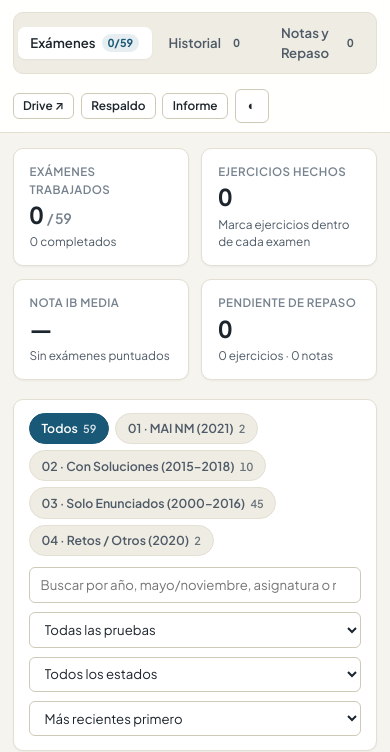
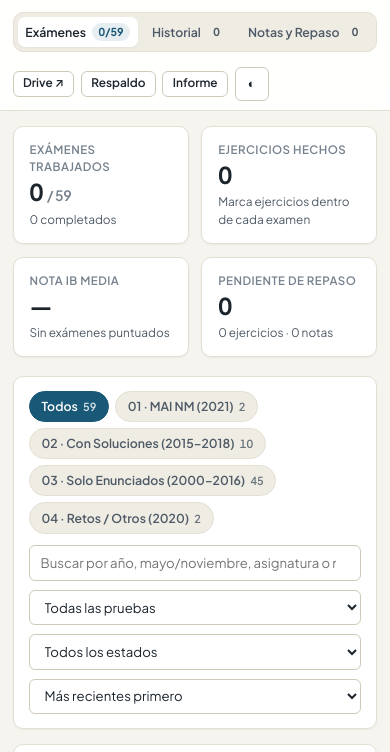
Before and after one commit to carlosssainz/ib-mai-tracker, a plain HTML site: page index.html in a window 390 px wide. Shown: the part 65-817 px from the top of the page. Drawn offline with Linux system fonts and the light colour scheme.

Commit message:
style: polish initial paint opacity and mobile navigation layout

```diff
--- a/styles.css
+++ b/styles.css
@@ -233,6 +233,7 @@ button {
   display: inline-flex;
   align-items: center;
   gap: 0.4rem;
+  white-space: nowrap;
   transition: background 0.15s ease, color 0.15s ease, box-shadow 0.15s ease;
 }
 
@@ -439,12 +440,6 @@ button {
 
 .view-panel.is-active {
   display: block;
-  animation: fadeSlide 0.18s ease;
-}
-
-@keyframes fadeSlide {
-  from { opacity: 0; transform: translateY(4px); }
-  to { opacity: 1; transform: translateY(0); }
 }
 
 .kpi-grid {
@@ -1520,6 +1515,18 @@ button {
     padding: 0.6rem 0.85rem;
   }
 
+  .main-nav {
+    width: 100%;
+    justify-content: space-between;
+  }
+
+  .nav-tab {
+    padding: 0.38rem 0.52rem;
+    font-size: 0.82rem;
+    flex: 1;
+    justify-content: center;
+  }
+
   .save-pill {
     display: none;
   }
```
